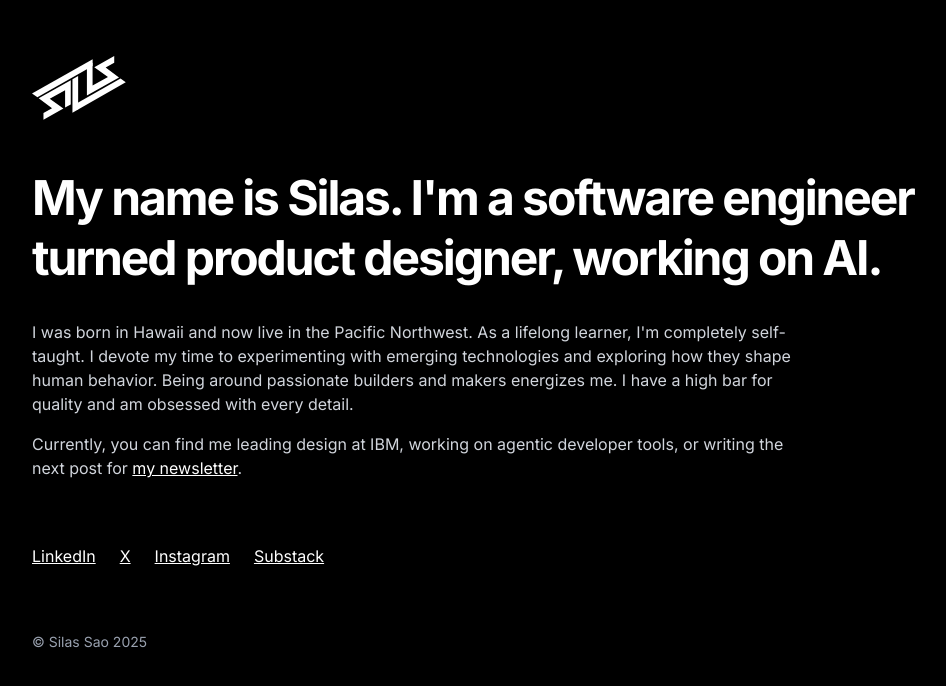
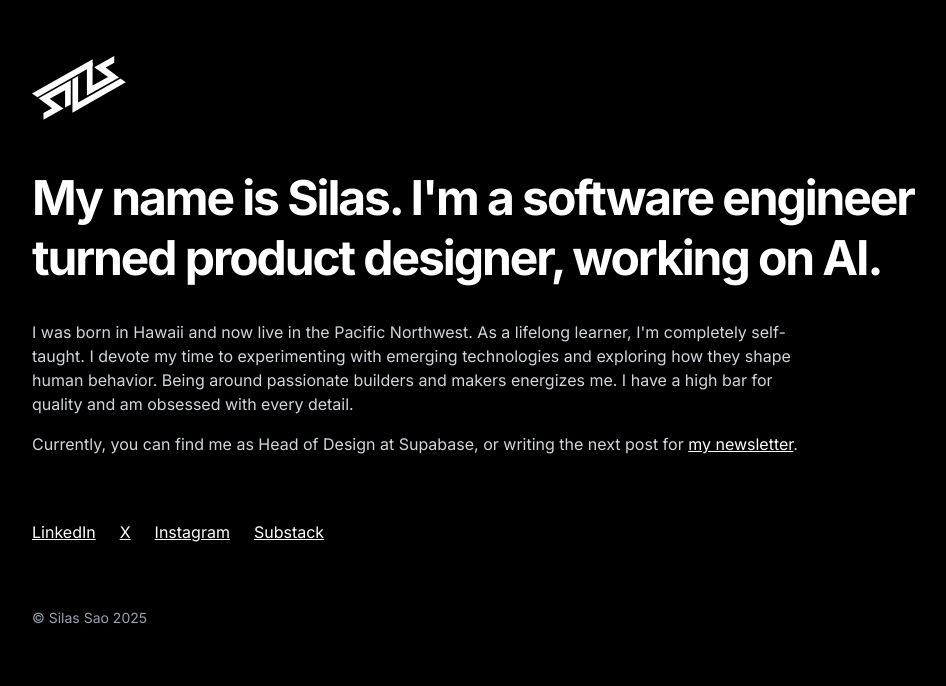
Before and after one commit to sao/silassao.com, a Next.js app: page / in a window 1280 px wide. Shown: the top 686 px of the page, without its empty margins (32-978 px from the left). Built offline with nearby package versions, Linux system fonts and the light colour scheme.

Commit message:
Update current role to Head of Design at Supabase.
Replace the IBM role line in the bio, meta description, and README. IBM is removed rather than kept as past experience.

Co-authored-by: Silas Sao <silassao@gmail.com>

```diff
--- a/app/layout.tsx
+++ b/app/layout.tsx
@@ -9,7 +9,7 @@ const inter = Inter({
 
 export const metadata: Metadata = {
   title: "Silas Sao - Product and Design Leader",
-  description: "Software engineer turned product designer, working on agentic developer tools.",
+  description: "Software engineer turned product designer and Head of Design at Supabase.",
   icons: {
     icon: '/favicon.svg',
   },
--- a/app/page.tsx
+++ b/app/page.tsx
@@ -29,7 +29,7 @@ export default function Home() {
               I was born in Hawaii and now live in the Pacific Northwest. As a lifelong learner, I'm completely self-taught. I devote my time to experimenting with emerging technologies and exploring how they shape human behavior. Being around passionate builders and makers energizes me. I have a high bar for quality and am obsessed with every detail.
             </p>
             <p className="text-base text-gray-300">
-              Currently, you can find me leading design at IBM, working on agentic developer tools, or writing the next post for{" "}
+              Currently, you can find me as Head of Design at Supabase, or writing the next post for{" "}
               <a href="http://userinference.substack.com/" target="_blank" className="underline hover:no-underline text-white">
                 my newsletter
               </a>
```
Also changed, not shown: 1 other file (tests, documents, lock files or other folders).
